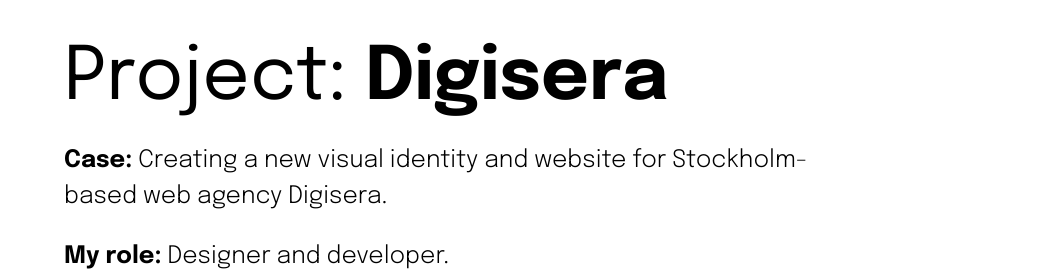
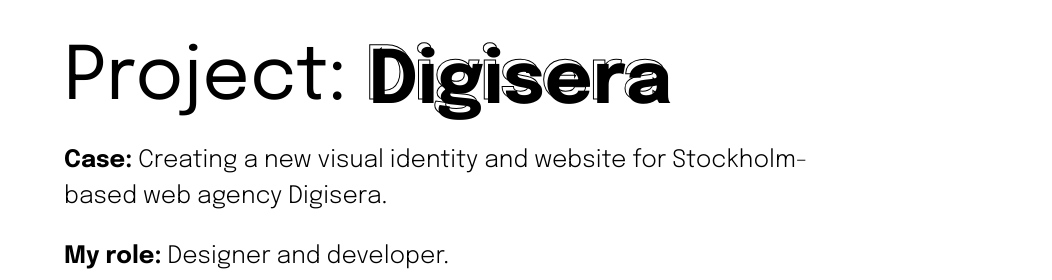
Before and after one commit to agneskalstrom/agneskalstrom.com, a Gatsby site: page /work/digisera in a window 1280 px wide. Shown: the part 151-431 px from the top of the page, 0-1052 px from the left. Built offline with nearby package versions, Linux system fonts and the light colour scheme; Gatsby itself is replaced by a stand-in of ours.

Commit message:
update project title highlight text

```diff
--- a/src/components/projectIntro.js
+++ b/src/components/projectIntro.js
@@ -10,7 +10,7 @@
         <Link to="/#work" className="back-arrow">
           <img src={leftArrow} alt="Go back" />
         </Link>
-        <h1 className="project-title">Project: <span className="bold-text">{props.title}</span></h1>
+        <h1 className="project-title">Project: <span className="highlight-text">{props.title}</span></h1>
         <div className="project-workflow">
           <p>
             <span className="bold-text">Case: </span>
--- a/src/styles/index.css
+++ b/src/styles/index.css
@@ -183,7 +183,7 @@
 .intro-section {
   margin-top: 100px;
   margin-bottom: 100px;
-  width: 950px;
+  width: 940px;
 }
 
 .about-me {
```
